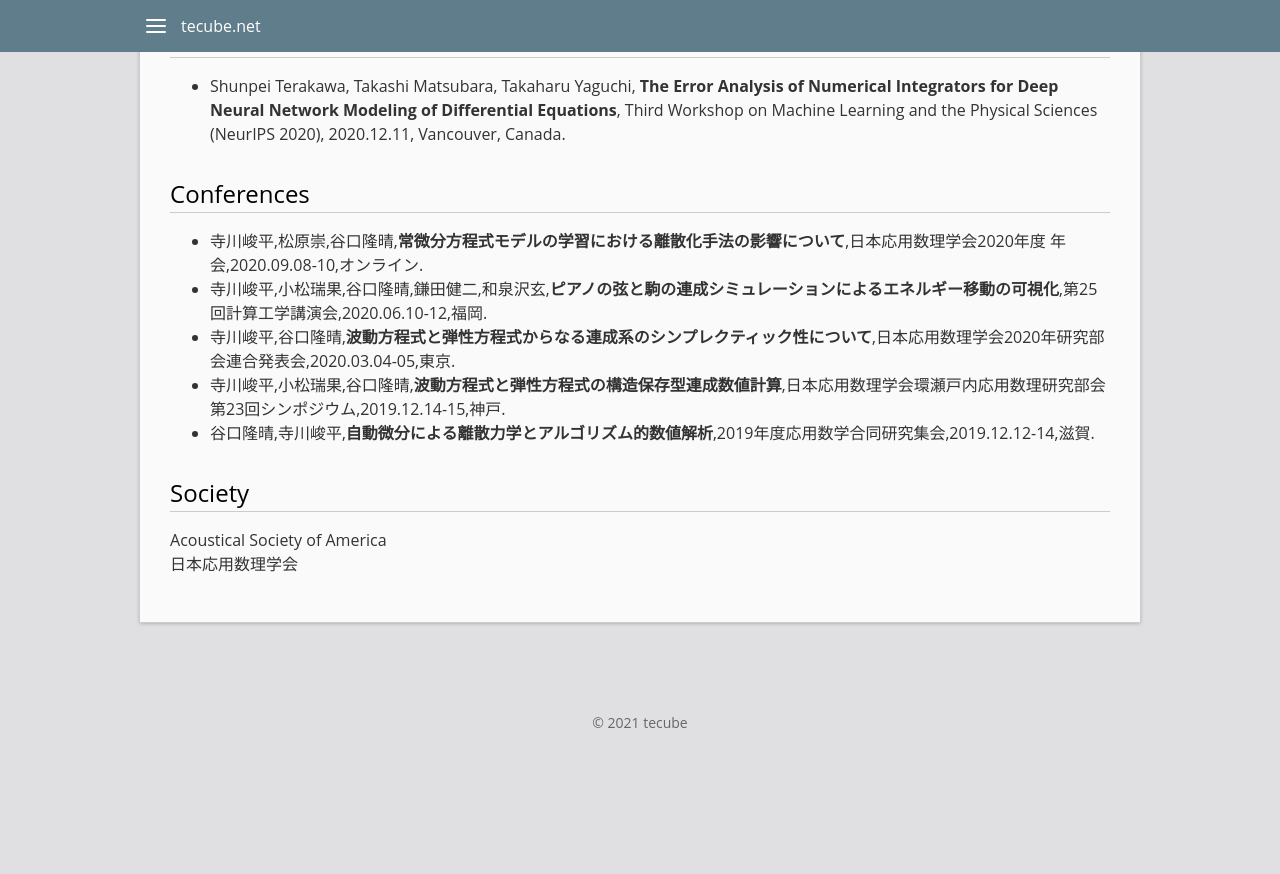
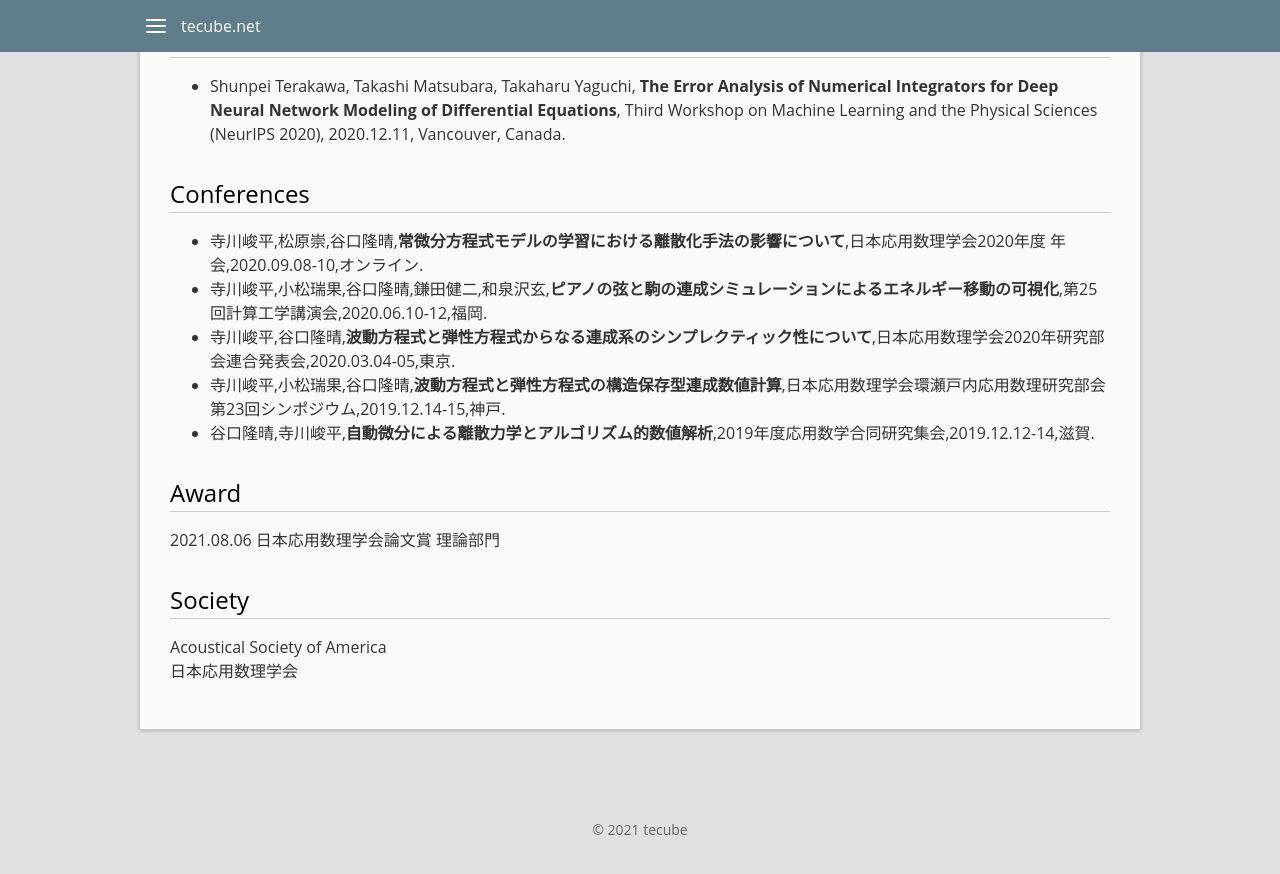
Before and after one commit to tecube/tecube.github.io, a Jekyll site: the page built from research.md, in a window 1280 px wide and 900 px high, scrolled down 928 px. Shown: the top 874 px of the window. Built offline with Jekyll 4.4.1, drawn with Linux system fonts in a browser that asks for light colours; before the commit the page ends 1721 px from its top, so only the background shows below that.

Commit message:
add award (JSIAM)

```diff
--- a/research.md
+++ b/research.md
@@ -36,6 +36,9 @@ s-terakawa[at]stu.kobe-u.ac.jp
 - 寺川峻平,小松瑞果,谷口隆晴,**波動方程式と弾性方程式の構造保存型連成数値計算**,日本応用数理学会環瀬戸内応用数理研究部会第23回シンポジウム,2019.12.14-15,神戸.
 - 谷口隆晴,寺川峻平,**自動微分による離散力学とアルゴリズム的数値解析**,2019年度応用数学合同研究集会,2019.12.12-14,滋賀.
 
+# Award
+2021.08.06 日本応用数理学会論文賞 理論部門
+
 # Society
 Acoustical Society of America
 日本応用数理学会
```
